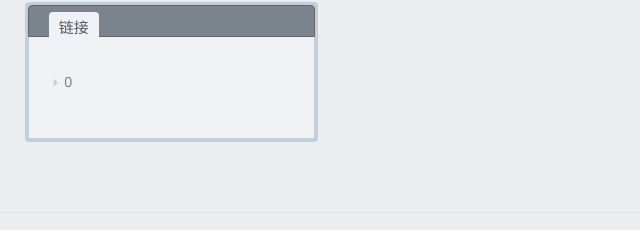
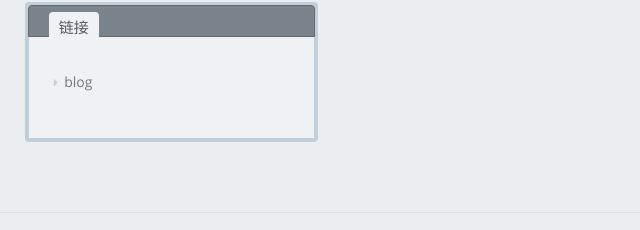
Before and after one commit to caly5144/caly5144.github.io, a plain HTML site: page about/index.html in a window 1280 px wide. Shown: the part 1056-1286 px from the top of the page, 0-640 px from the left. Drawn offline with nearby package versions, Linux system fonts and the light colour scheme; some packages are replaced by stand-ins of ours; a script that the page names is missing; files whose address does not match are found by name.

Commit message:
Site updated: 2019-10-07 13:37:03

```diff
--- a/about/index.html
+++ b/about/index.html
@@ -347,7 +347,7 @@
             <ul>
 
                     <li>
-                        <a href="https://yanshu.live" rel="external nofollow noopener noreferrer" target="_blank">0</a>
+                        <a href="https://yanshu.live" rel="external nofollow noopener noreferrer" target="_blank">blog</a>
                     </li>
 
             </ul>
```
Also changed, not shown: archives/2019/10/index.html (+1 -1 lines), archives/2019/index.html (+1 -1 lines), archives/index.html (+1 -1 lines), categories/index.html (+1 -1 lines), categories/测试分类/index.html (+1 -1 lines), categories/编程语言/index.html (+1 -1 lines), categories/编程语言/markdown/index.html (+1 -1 lines), index.html (+1 -1 lines), tags/html/index.html (+1 -1 lines), tags/index.html (+1 -1 lines), tags/markdown/index.html (+1 -1 lines), wiki/index/index.html (+1 -1 lines), wiki/test/index.html (+1 -1 lines), wiki/编程语言/article/index.html (+1 -1 lines), 2 more files.
